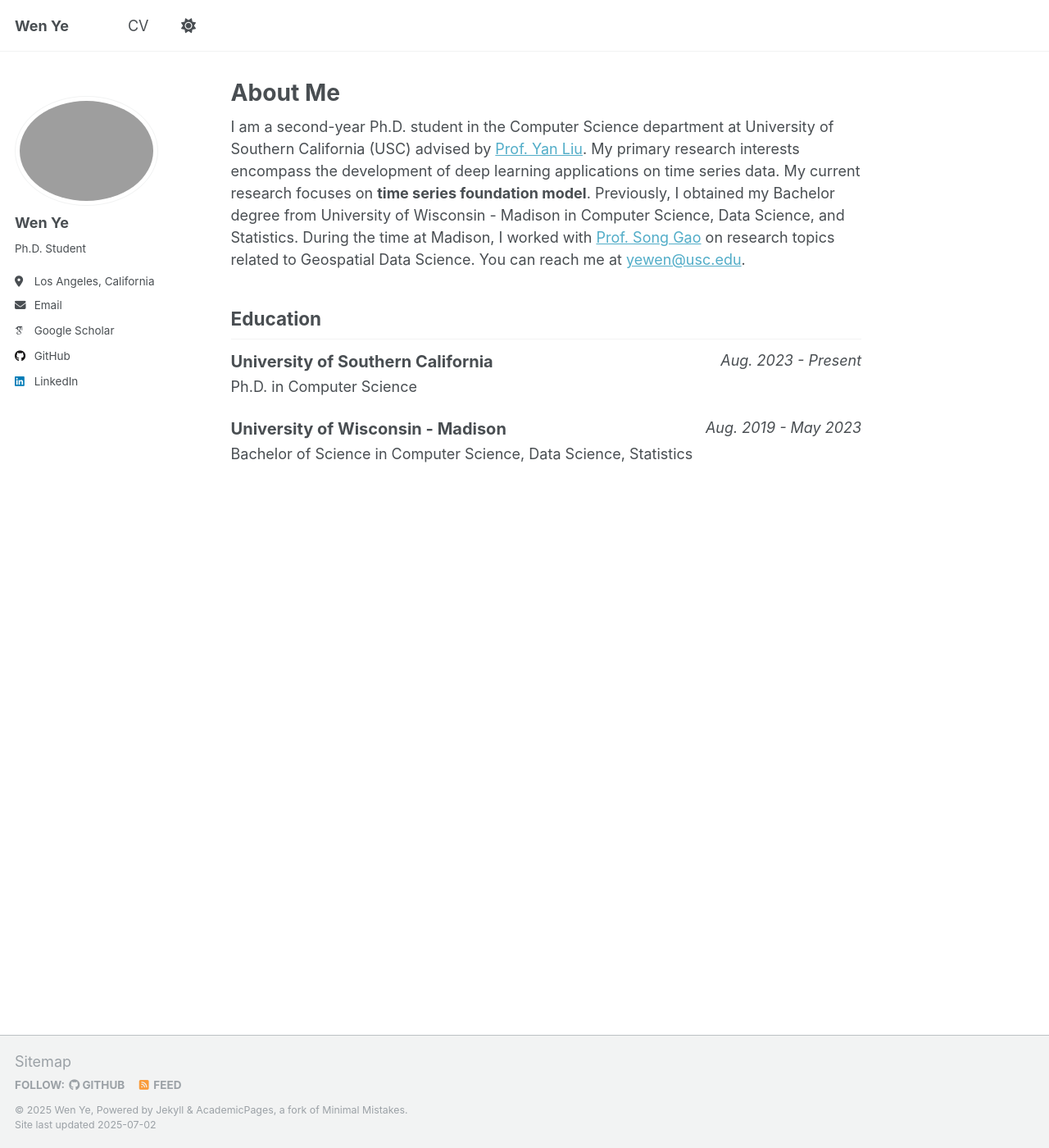
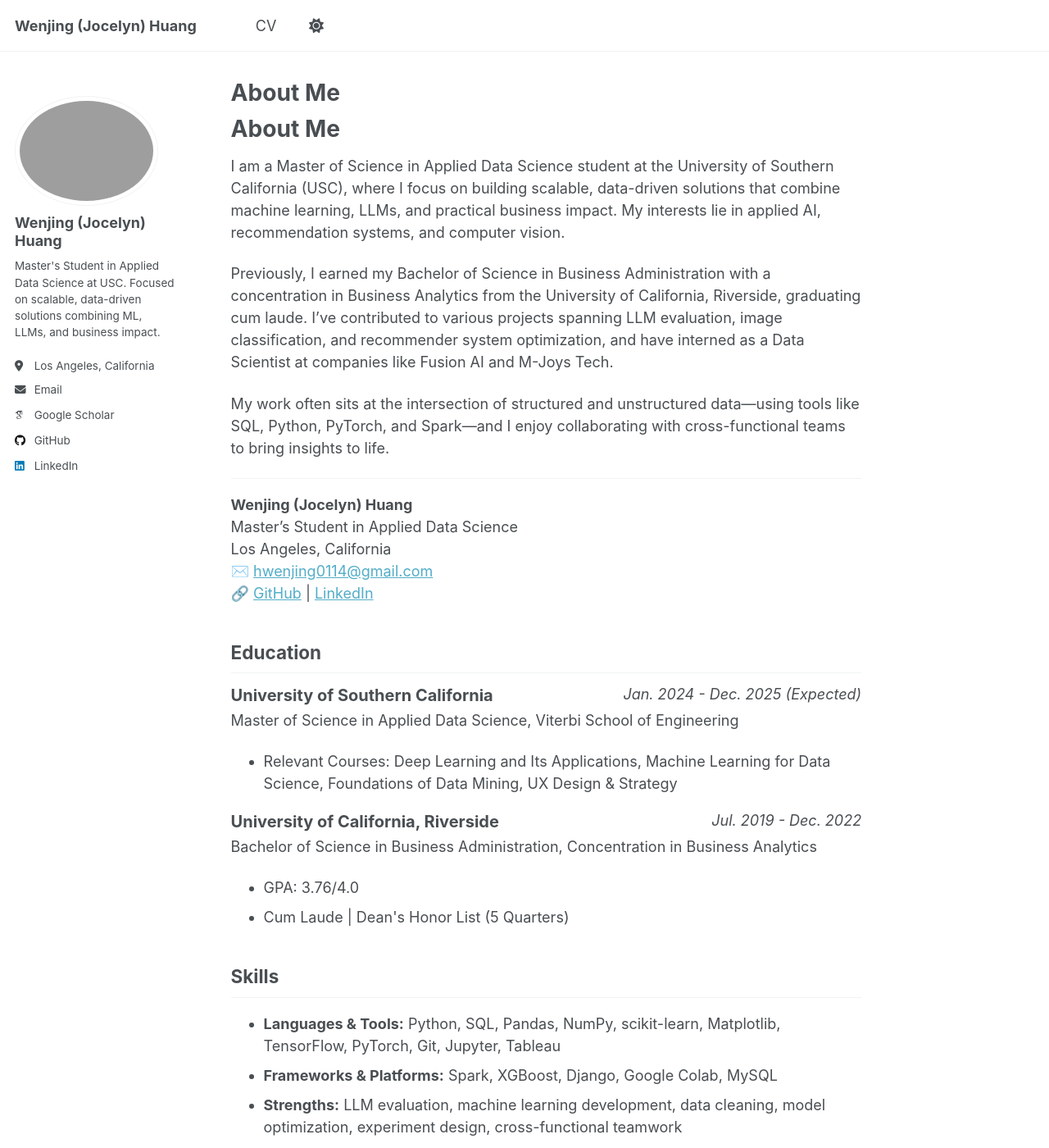
Before and after one commit to jocelynnnwj/jocelynnnwj.github.io, a Jekyll site: the page built from _pages/about.md, in a window 1280 px wide and 1400 px high. Shown: the whole window at 82% size. Built offline with Jekyll 4.4.1, drawn with Linux system fonts in a browser that asks for light colours; some web fonts are replaced; a script that is not in the unit is left out; some of the changed text lies outside the part shown.

Commit message:
Update about page and config with new personal information and education formatting

```diff
--- a/_config.yml
+++ b/_config.yml
@@ -8,13 +8,13 @@
 
 # Basic Site Settings
 locale                   : "en-US"
-title                    : "Wen Ye"
+title                    : "Wenjing (Jocelyn) Huang"
 title_separator          : ""
-name                     : &name "Wen Ye"
-description              : &description "Wen Ye's personal website"
-url                      : https://wen-ye-xwz.github.io/ # the base hostname & protocol for your site e.g. "https://mmistakes.github.io"
+name                     : &name "Wenjing (Jocelyn) Huang"
+description              : &description "Master's Student in Applied Data Science at USC, interested in applied AI, recommendation systems, and computer vision."
+url                      : https://jocelynnnwj.github.io/wenjinghuang.github.io/ # the base hostname & protocol for your site e.g. "https://mmistakes.github.io"
 baseurl                  : "" # the subpath of your site, e.g. "/blog"
-repository               : "wen-ye-xwz/wen-ye-xwz.github.io"
+repository               : "jocelynnnwj/wenjinghuang.github.io"
 teaser                   :  # filename of teaser fallback teaser image placed in /images/, .e.g. "500x300.png"
 breadcrumbs              : false # true, false (default)
 words_per_minute         : 160
@@ -83,14 +83,14 @@ analytics:
 
 # Site Author
 author:
-  name             : "Wen Ye"
+  name             : "Wenjing (Jocelyn) Huang"
   avatar           : "profile.jpg"
-  bio              : "Ph.D. Student "
+  bio              : "Master's Student in Applied Data Science at USC. Focused on scalable, data-driven solutions combining ML, LLMs, and business impact."
   location         : "Los Angeles, California"
   employer         :
   pubmed           : # "https://www.ncbi.nlm.nih.gov/pubmed/?term=john+snow"
   googlescholar    : "https://scholar.google.com/citations?user=_HxPFowAAAAJ&hl=en&oi=ao"
-  email            : "yewen@usc.edu"
+  email            : "hwenjing0114@gmail.com"
   researchgate     : # example: "https://www.researchgate.net/profile/yourprofile"
   uri              :
   bitbucket        :
@@ -99,13 +99,13 @@ author:
   flickr           :
   facebook         :
   foursquare       :
-  github           : "wen-ye-xwz"
+  github           : "jocelynnnwj"
   google_plus      :
   keybase          :
   instagram        :
   impactstory      : #"https://profiles.impactstory.org/u/xxxx-xxxx-xxxx-xxxx"
   lastfm           :
-  linkedin         : "wen-ye-xwz"
+  linkedin         : "jocelynnnwj"
   orcid            : # "http://orcid.org/yourorcidurl"
   pinterest        :
   soundcloud       :
--- a/_pages/about.md
+++ b/_pages/about.md
@@ -8,29 +8,52 @@ redirect_from:
   - /about.html
 ---
 
-I am a second-year Ph.D. student in the Computer Science department at University of Southern California (USC) advised by <a href='https://viterbi-web.usc.edu/~liu32/'>Prof. Yan Liu</a>. My primary research interests encompass the development of deep learning applications on time series data. My current research focuses on **time series foundation model**. Previously, I obtained my Bachelor degree from University of Wisconsin - Madison in Computer Science, Data Science, and Statistics. During the time at Madison, I worked with <a href='https://datascience.wisc.edu/staff/gao-song/'> Prof. Song Gao</a> on research topics related to Geospatial Data Science. You can reach me at <a href="mailto:yewen@usc.edu">yewen@usc.edu</a>.
+# About Me
 
+I am a Master of Science in Applied Data Science student at the University of Southern California (USC), where I focus on building scalable, data-driven solutions that combine machine learning, LLMs, and practical business impact. My interests lie in applied AI, recommendation systems, and computer vision.
 
+Previously, I earned my Bachelor of Science in Business Administration with a concentration in Business Analytics from the University of California, Riverside, graduating cum laude. I've contributed to various projects spanning LLM evaluation, image classification, and recommender system optimization, and have interned as a Data Scientist at companies like Fusion AI and M-Joys Tech.
+
+My work often sits at the intersection of structured and unstructured data—using tools like SQL, Python, PyTorch, and Spark—and I enjoy collaborating with cross-functional teams to bring insights to life.
+
+---
+
+**Wenjing (Jocelyn) Huang**
+Master's Student in Applied Data Science
+Los Angeles, California
+✉️ [hwenjing0114@gmail.com](mailto:hwenjing0114@gmail.com)
+🔗 [GitHub](https://github.com/jocelynnnwj) | [LinkedIn](https://www.linkedin.com/in/jocelynnnwj/)
+
+## Education
+<div style='display: flex; justify-content: space-between;'>
+    <p style='font-size:20px; margin-bottom:2px'><b>University of Southern California</b></p>
+    <i>Jan. 2024 - Dec. 2025 (Expected)</i>
+</div>
+Master of Science in Applied Data Science, Viterbi School of Engineering
+<ul>
+  <li>Relevant Courses: Deep Learning and Its Applications, Machine Learning for Data Science, Foundations of Data Mining, UX Design & Strategy</li>
+</ul>
+
+<div style='display: flex; justify-content: space-between;'>
+    <p style='font-size:20px; margin-bottom:2px'><b>University of California, Riverside</b></p>
+    <i>Jul. 2019 - Dec. 2022</i>
+</div>
+Bachelor of Science in Business Administration, Concentration in Business Analytics
+<ul>
+  <li>GPA: 3.76/4.0</li>
+  <li>Cum Laude | Dean's Honor List (5 Quarters)</li>
+</ul>
+
+## Skills
+- **Languages & Tools:** Python, SQL, Pandas, NumPy, scikit-learn, Matplotlib, TensorFlow, PyTorch, Git, Jupyter, Tableau
+- **Frameworks & Platforms:** Spark, XGBoost, Django, Google Colab, MySQL
+- **Strengths:** LLM evaluation, machine learning development, data cleaning, model optimization, experiment design, cross-functional teamwork
 
 <!-- ## Research Interest:
 * Time Series
 * Foundation Model
 * Diffusion
 * Spatial-Temporal -->
-
-## Education
-<div style='display: flex; justify-content: space-between;'>
-	<p style='font-size:20px; margin-bottom:2px'><b>University of Southern California</b></p>
-	<i>Aug. 2023 - Present</i>
-</div>
-Ph.D. in Computer Science
-
-<div style='display: flex; justify-content: space-between;'>
-	<p style='font-size:20px; margin-bottom:2px'><b>University of Wisconsin - Madison</b></p>
-	<i>Aug. 2019 - May 2023</i>
-</div>
-
-Bachelor of Science in Computer Science, Data Science, Statistics
 
 <!-- ## News -->
 
```
